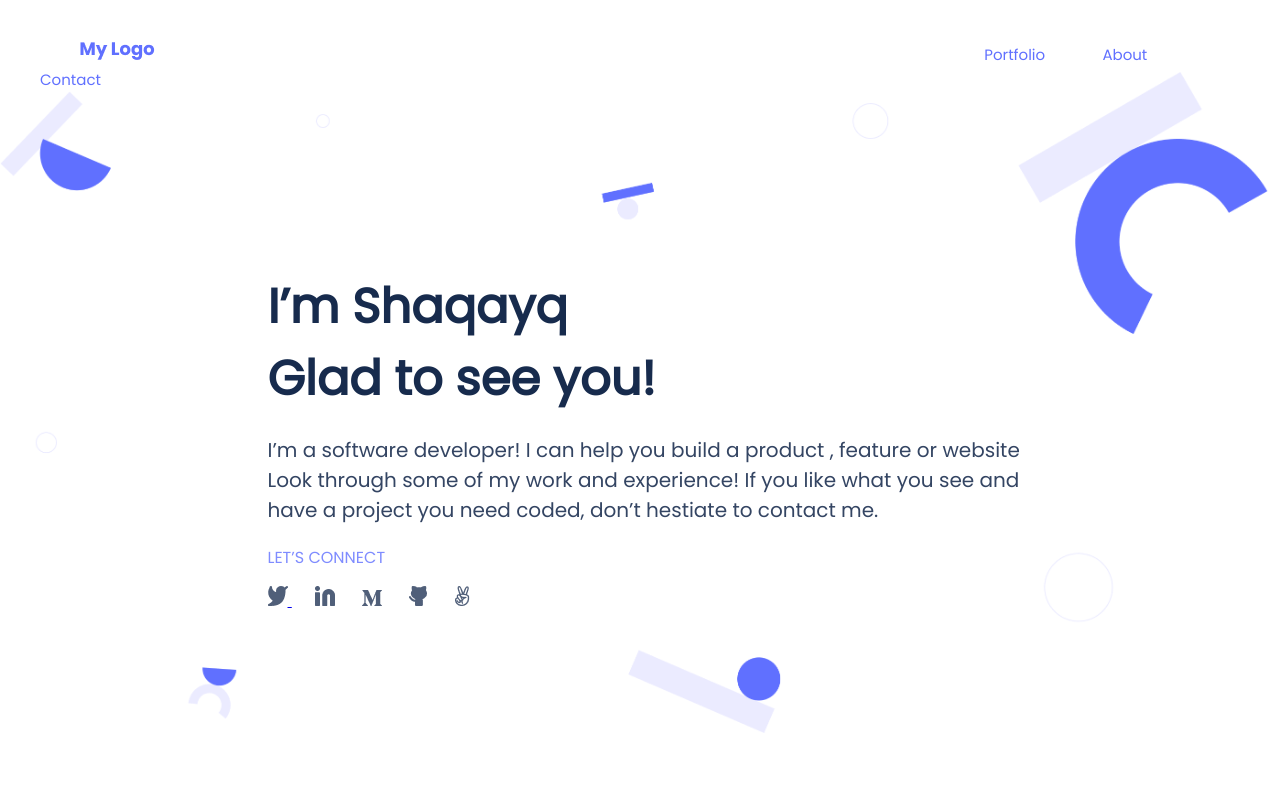
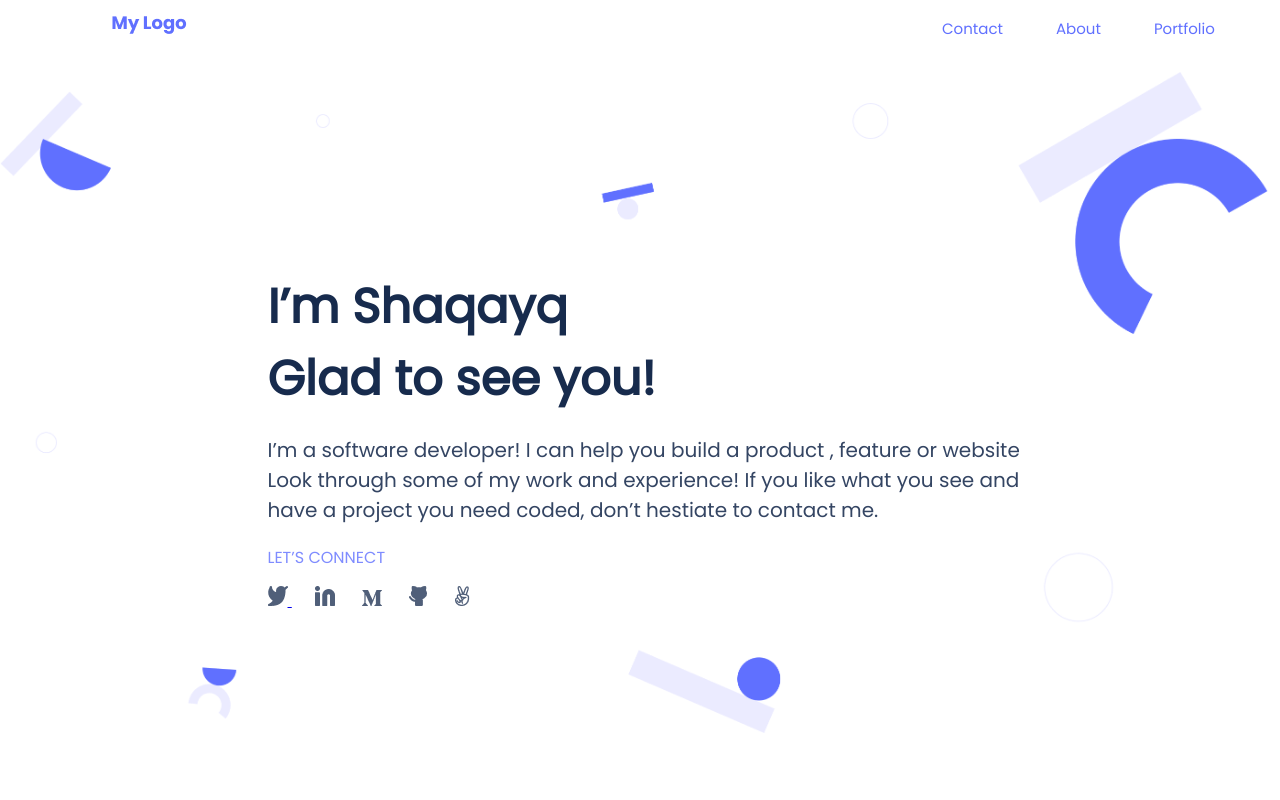
Before and after one commit to shaqayq/Microverse-Portfolio, a website: page index.html in a window 1280 px wide. Shown: the top 800 px of the page. Drawn offline with Linux system fonts and the light colour scheme; files whose address does not match are found by name.

Commit message:
change navbar size for responsive

```diff
--- a/style.css
+++ b/style.css
@@ -34,6 +34,7 @@ body {
 
 .desk-item {
   display: none;
+  float: right;
 }
 
 .header-wrapper {
@@ -400,15 +401,15 @@ input {
   }
 
   .logo {
-    margin-right: 386px;
-    margin-left: 20px;
-    margin-top: 26px;
+    margin-right: 351px;
+    margin-left: 36px;
+    float: left;
   }
 
   .content {
     display: flex;
     justify-content: center;
-    background-image: url(./image/desktop-img/Header\ bg@2x.png), url(./image/desktop-img/headerbackground\ .png);
+    background-image: url(./image/desktop-img/Header\ bg@2x.png),url(./image/desktop-img/headerbackground\ .png);
     background-repeat: no-repeat;
     background-size: 100%, cover;
     height: 852px;
@@ -560,7 +561,8 @@ input {
   }
 
   .contact {
-    background-image: url(./image/desktop-img/contactformbackgroundshapes.png), url(./image/desktop-img/background.png);
+    background-image: url(./image/desktop-img/contactformbackgroundshapes.png),
+      url(./image/desktop-img/background.png);
     background-size: 1440px;
     background-repeat: no-repeat;
     background-color: #fff;
```
